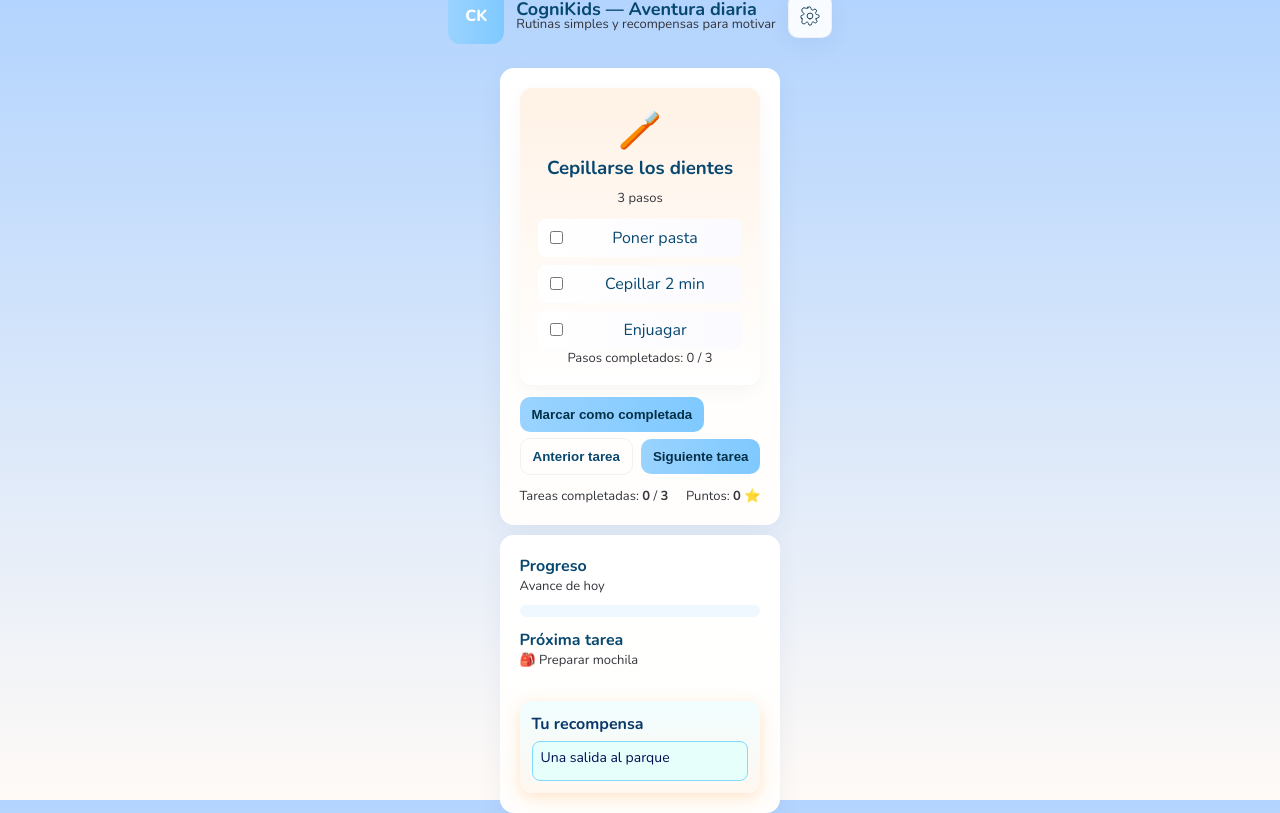
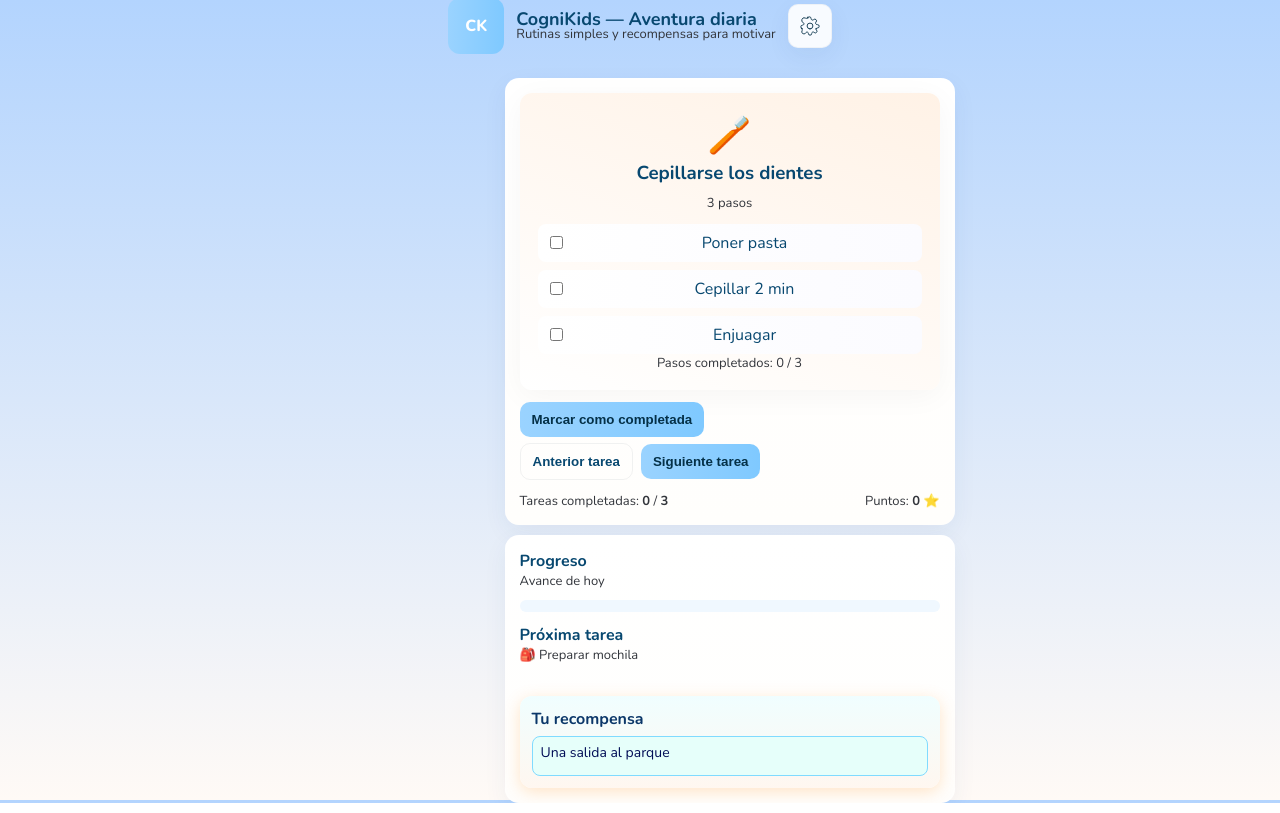
Before and after one commit to jazmin-c/superheroe, a plain HTML site: page index.html in a window 1280 px wide. Both pictures are taken after a click on the button "Comenzar". Drawn offline with nearby package versions, Linux system fonts and the light colour scheme.

Commit message:
Update index.html

```diff
--- a/index.html
+++ b/index.html
@@ -59,13 +59,13 @@
   /* Ajustes para tareas y panel progreso centrados */
   .task-view.card,
   .side.card {
-    width: 100%;
-    max-width: 480px;
+    width: 500%;
+    max-width: 450px;
     margin: 0 auto;
     box-shadow: var(--shadow);
     border-radius: var(--radius);
     background: linear-gradient(180deg,#fff,#fffefc);
-    padding: 20px;
+    padding: 15px;
   }
   .side.card {
     margin-top: 10px;
@@ -76,8 +76,11 @@
   }
   .task-card{width:100%;max-width:720px; display:grid; grid-template-columns: 1fr; gap:12px; align-items:center; justify-items:center}
   .task-step{
-    width:100%; padding:18px; border-radius:12px; background:linear-gradient(180deg,var(--pastel-peach), #fff); text-align:center;
-    box-shadow: 0 6px 20px rgba(10,18,28,0.04);
+    width:100%;
+    padding:18px;
+    border-radius:12px;
+    background:linear-gradient(200deg,var(--pastel-peach), #fff); text-align:center;
+    box-shadow: 0 6px 30px rgba(10,18,28,0.04);
     transition:transform .35s ease, opacity .35s ease;
   }
   .task-step h3{margin:0 0 8px 0}
```
